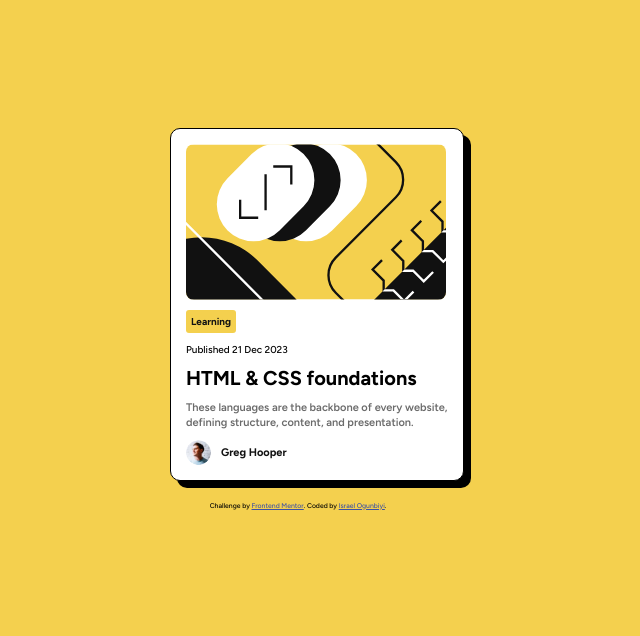
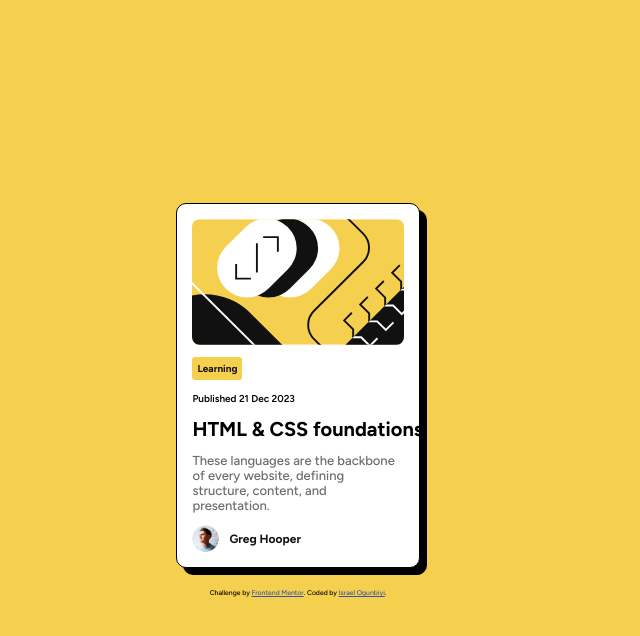
Before and after one commit to israelogunbiyi/blog-preview-card, a plain HTML site: page index.html in a window 1280 px wide. Shown: the whole page, without its empty margins (342-982 px from the left). Drawn offline with Linux system fonts and the light colour scheme.

Commit message:
finishing touch

```diff
--- a/index.html
+++ b/index.html
@@ -25,7 +25,7 @@
     <img class="background" src="/assets/images/illustration-article.svg" alt="">
     <div class="learn-block">Learning</div>
 
-  <p>Published 21 Dec 2023</p>
+  <p class="date">Published 21 Dec 2023</p>
 
   <h1>HTML & CSS foundations</h1>
 
--- a/style.css
+++ b/style.css
@@ -19,22 +19,33 @@ h1{
 }
 .text-preview{
   color: hsl(0, 0%, 42%);
-  font-size: 1.1rem;
+  font-size: 1.3rem;
   line-height: 1.5rem;
-  font-weight: 600;
+  font-weight: 500;
+  width: 100%;
+  text-wrap: wrap;
 }
 body{
   background-color: hsl(47, 88%, 63%);
-  padding: 10% 40%;
+  /* padding: 10% 40%; */
+  display: flex;
+  flex-direction: column;
+  align-items: center;
+  justify-content: center;
+  height: 100vh;
+}
+.date{
+  font-weight: 600;
 }
 .center-block{
   background-color: hsl(0, 0%, 100%);
   padding: 15px;
-  width: 23vw;
+  width: 19vw;
+  height: auto;
   border-radius: 10px;
   display: flex;
   flex-direction: column;
-  gap: 10px;
+  gap: 12px;
   border: 1px solid black;
   box-shadow: 7px 7px 0;
 }
@@ -50,7 +61,7 @@ body{
   border-radius: 3px;
 }
 .background{
-  width: 260px;
+  width: 100%;
   height: auto;
   border-radius: 8px;
 }
@@ -60,14 +71,14 @@ body{
   gap: 10px;
 }
 .author img{
-  width: 25px;
-  height: 25px;
+  width: 27px;
+  height: 27px;
   border-radius: 50%;
 }
 .author span{
   color: hsl(0, 0%, 7%);
   font-weight: bold;
-  font-size: 1.1rem;
+  font-size: 1.2rem;
 }
 @media (max-width: 768px) {
   body{
```
